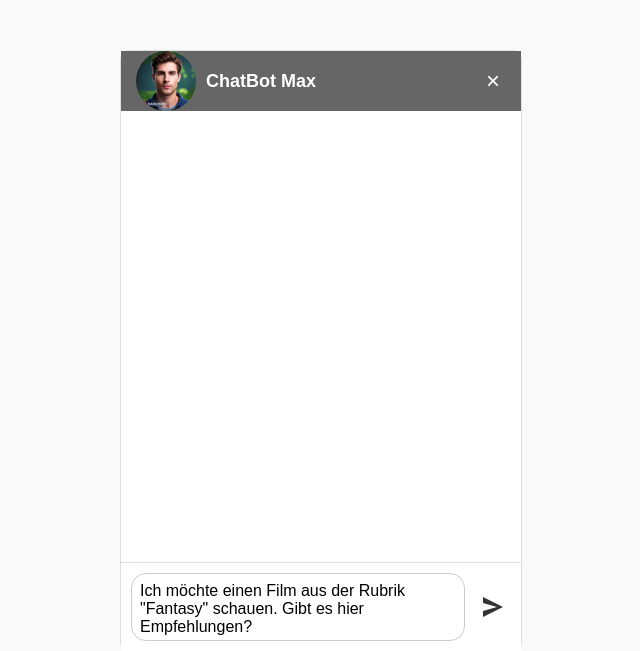
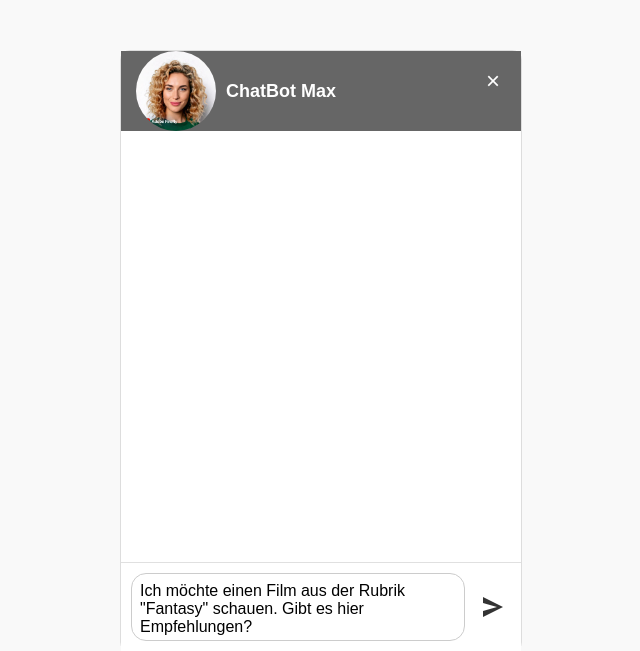
Before and after one commit to hgrowie/chatbot-flask, a Flask app: page / in a window 1280 px wide. Shown: the top 651 px of the page, without its empty margins (319-959 px from the left). Run offline with Flask 3, Linux system fonts and the light colour scheme.

Commit message:
Update index1.html

```diff
--- a/templates/index1.html
+++ b/templates/index1.html
@@ -28,7 +28,7 @@
             background-color: #666;
             color: #fff;
             padding: 0 15px;
-            height: 60px;
+            height: 80px;
             display: flex;
             align-items: center;
             font-size: 18px;
@@ -37,8 +37,8 @@
         }
 
         .chat-header img {
-            width: 60px;
-            height: 60px;
+            width: 80px;
+            height: 80px;
             border-radius: 50%;
         }
 
@@ -232,7 +232,7 @@
 <body>
     <div class="chat-container">
         <div class="chat-header">
-            <img src="/static/Avatar_male_07.jpg" alt="ChatBot Max">
+            <img src="/static/Avatar_fem_02_02.jpg" alt="ChatBot Max">
             ChatBot Max
             <button class="close-button">×</button>
         </div>
```
